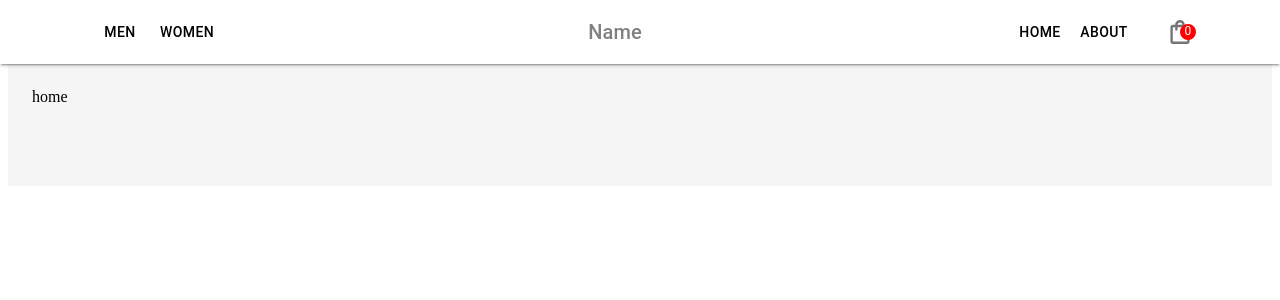
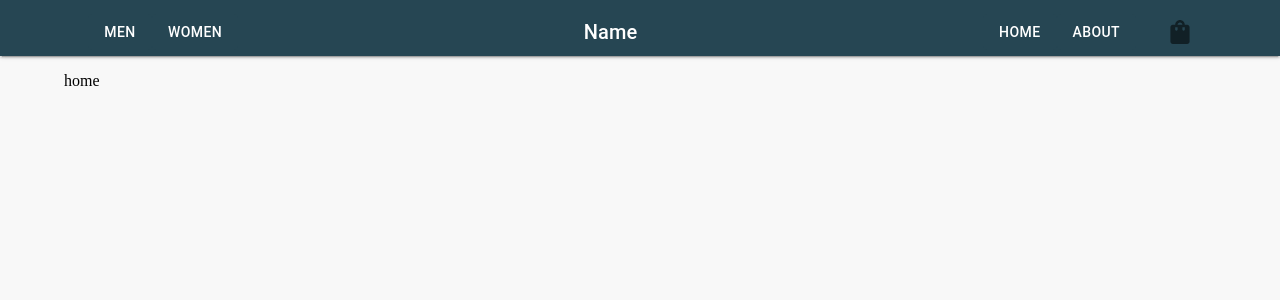
Before and after one commit to rachalSmith/shopping-cart-react-typescript, a React (Create React App) app: page / in a window 1280 px wide. Shown: the top 300 px of the page. Built offline with nearby package versions, Linux system fonts and the light colour scheme.

Commit message:
update to styles

```diff
--- a/src/App.tsx
+++ b/src/App.tsx
@@ -7,28 +7,34 @@ import About from "./pages/about/About";
 import { ShoppingCartProvider } from "./context/shoppingCart/ShoppingCartContext";
 import NavContainer from "./components/navigation/navContainer/NavContainer";
 import ShoppingCartContainer from "./components/shoppingCart/shoppingCartContainer/ShoppingCartContainer";
-import { Box } from "./mui";
+import { Box, Container } from "./mui";
+import { ThemeProvider } from "@emotion/react";
+import { theme } from "./mui/theme";
 
 function App() {
   return (
+    <ThemeProvider theme={theme}>
       <ShoppingCartProvider>
         <NavContainer />
         <ShoppingCartContainer />
         <Box
           sx={{
-          px: 3,
-          py: 10,
-
-          backgroundColor: "#F5F5F5",
+            height: "100vh",
+            py: 8,
+            mx: -1,
+            background: "#F8F8F8",
           }}
         >
+          <Container sx={{ p: 0 }}>
             <Routes>
               <Route path='/' element={<Home />} />
               <Route path='/shop/:category' element={<Shop />} />
               <Route path='/about' element={<About />} />
             </Routes>
+          </Container>
         </Box>
       </ShoppingCartProvider>
+    </ThemeProvider>
   );
 }
 
--- a/src/components/common/card/Card.tsx
+++ b/src/components/common/card/Card.tsx
@@ -1,6 +1,12 @@
-import { ReactNode } from "react";
-import { MuiCard, CardContent, CardMedia } from "../../../mui";
-import { styled } from "@mui/material";
+import { ReactNode, useState } from "react";
+
+import {
+  Card as MuiCard,
+  CardContent,
+  CardMedia,
+  styled,
+  CardProps,
+} from "@mui/material";
 
 import { IShopItem } from "../../../../types/shopItem";
 
@@ -8,19 +14,21 @@ interface ICardProps {
   item: IShopItem;
   children: ReactNode;
   orientation: "column" | "row";
+  elevation: CardProps["elevation"];
   quickAddButton?: ReactNode;
 }
 
 const StyledCardContent = styled(CardContent)({
-  paddingTop: "16px",
-  height: "80px",
   display: "flex",
   flexDirection: "column",
+  gap: "16px",
   justifyContent: "space-between",
-  alignItems: "baseline",
+  alignItems: "stretch",
   ".MuiCardActionArea-focusHighlight": {
     background: "transparent",
   },
+  padding: "8px 8px 0px 8px",
+  minHeight: "75px",
 });
 
 const StyledCardMedia = styled(CardMedia)({
@@ -32,23 +40,31 @@ const StyledCardMedia = styled(CardMedia)({
   backgroundPosition: "50% 50%",
   backgroundRepeat: "no-repeat",
   backgroundSize: "cover",
-  border: "yellow solid",
   minWidth: "25%",
+  margin: "16px",
 });
 
-const Card = ({ item, quickAddButton, children, orientation }: ICardProps) => {
+const Card = ({
+  item,
+  quickAddButton,
+  children,
+  orientation,
+  elevation,
+}: ICardProps) => {
+  const [isDisplayAddButton, setIsDisplayAddButton] = useState<boolean>(false);
   return (
     <>
       <MuiCard
-        variant='outlined'
+        onMouseOver={() => setIsDisplayAddButton(true)}
+        onMouseOut={() => setIsDisplayAddButton(false)}
+        elevation={elevation}
         sx={{
-          border: "red solid",
           display: "flex",
           flexDirection: orientation,
         }}
       >
         <StyledCardMedia image={item.image} title={item.title}>
-          {quickAddButton && quickAddButton}
+          {isDisplayAddButton && quickAddButton && quickAddButton}
         </StyledCardMedia>
 
         <StyledCardContent>{children}</StyledCardContent>
--- a/src/components/common/drawer/Drawer.tsx
+++ b/src/components/common/drawer/Drawer.tsx
@@ -1,13 +1,13 @@
 import { ReactNode } from "react";
 import {
-  CloseIcon,
-  MuiDrawer,
+  Drawer as MuiDrawer,
   Box,
+  styled,
+  Typography,
+  IconButton,
   Divider,
-  IconButton,
-  Typography,
-} from "../../../mui";
-import { styled } from "@mui/material";
+} from "@mui/material";
+import CloseIcon from "@mui/icons-material/Close";
 
 interface ISideDrawerprops {
   anchor: "top" | "left" | "bottom" | "right";
@@ -55,7 +55,7 @@ const Drawer = ({
           <CloseIcon />
         </IconButton>
       </Box>
-      <Divider />
+      <Divider sx={{ mt: 0.75, mb: 1 }} />
       {children}
     </MuiDrawer>
   );
--- a/src/components/common/navButton.tx/NavButton.tsx
+++ b/src/components/common/navButton.tx/NavButton.tsx
@@ -1,4 +1,4 @@
-import { styled } from "@mui/material";
+import { ButtonProps, styled } from "@mui/material";
 import { Button } from "../../../mui";
 import { NavLink } from "react-router-dom";
 
@@ -6,17 +6,27 @@ interface INavButtonProps {
   title: string;
   link: string;
   className?: string;
+  variant?: ButtonProps["variant"];
+  disableElevation?: ButtonProps["disableElevation"];
 }
 
-const NavButton = ({ title, link, className }: INavButtonProps) => {
+const NavButton = ({
+  title,
+  link,
+  className,
+  variant,
+  disableElevation,
+}: INavButtonProps) => {
   if (link[0] !== "/") {
     throw new Error("Link is missing /");
   }
 
   return (
     <Button
+      color='primary'
+      variant={variant}
+      disableElevation={disableElevation}
       className={className}
-      sx={{ color: "#000" }}
       component={NavLink}
       to={link}
     >
--- a/src/components/navigation/navBar/NavBar.tsx
+++ b/src/components/navigation/navBar/NavBar.tsx
@@ -1,16 +1,17 @@
-import NavButton from "../../common/navButton.tx/NavButton";
-import { pages } from "../helpers";
-import { useShoppingCart } from "../../../context/shoppingCart/ShoppingCartContext";
 import {
   AppBar,
   Box,
   Container,
   IconButton,
-  MenuIcon,
-  ShoppingCartOutlinedIcon,
   Toolbar,
   Typography,
-} from "../../../mui";
+} from "@mui/material";
+import ShoppingBagIcon from "@mui/icons-material/ShoppingBag";
+import MenuIcon from "@mui/icons-material/Menu";
+
+import NavButton from "../../common/navButton.tx/NavButton";
+import { pages } from "../helpers";
+import { useShoppingCart } from "../../../context/shoppingCart/ShoppingCartContext";
 
 interface INavBarProps {
   title: string;
@@ -27,7 +28,7 @@ const NavBar = ({ title, toggleMobileDrawer }: INavBarProps) => {
         elevation={2}
         sx={{
           alignItems: "center",
-          background: "white",
+          height: 56,
         }}
       >
         <Container sx={{ display: "flex" }}>
@@ -43,7 +44,7 @@ const NavBar = ({ title, toggleMobileDrawer }: INavBarProps) => {
               onClick={(prev) => toggleMobileDrawer(!prev)}
               sx={{ mr: 1, display: { sm: "none" } }}
             >
-              <MenuIcon />
+              <MenuIcon sx={{ color: "white" }} />
             </IconButton>
 
             <Box
@@ -51,14 +52,24 @@ const NavBar = ({ title, toggleMobileDrawer }: INavBarProps) => {
                 display: { xs: "none", sm: "block" },
               }}
             >
-              <NavButton title={"Men"} link={"/shop/men"} />
-              <NavButton title={"Women"} link={"/shop/women"} />
+              <NavButton
+                variant='contained'
+                disableElevation
+                title={"Men"}
+                link={"/shop/men"}
+              />
+              <NavButton
+                variant='contained'
+                disableElevation
+                title={"Women"}
+                link={"/shop/women"}
+              />
             </Box>
 
             <Typography
               variant='h6'
               component='div'
-              sx={{ color: "gray", display: { xs: "none", sm: "block" } }}
+              sx={{ display: { xs: "none", sm: "block" } }}
             >
               {title}
             </Typography>
@@ -70,6 +81,8 @@ const NavBar = ({ title, toggleMobileDrawer }: INavBarProps) => {
             >
               {pages.map((page) => (
                 <NavButton
+                  variant='contained'
+                  disableElevation
                   key={page.title}
                   title={page.title}
                   link={page.link}
@@ -78,29 +91,28 @@ const NavBar = ({ title, toggleMobileDrawer }: INavBarProps) => {
             </Box>
           </Toolbar>
           <IconButton
-            onClick={() => setIsCartOpen(true)}
             aria-label='go to shopping cart'
             component='label'
             sx={{ position: "relative", mr: 2 }}
+            onClick={() => setIsCartOpen(true)}
           >
-            <ShoppingCartOutlinedIcon sx={{ transform: "scale(1.2)" }} />
+            <ShoppingBagIcon
+              color='inherit'
+              sx={{
+                transform: "scale(1.2)",
+                color: cartState.totalItems >= 1 ? "white" : undefined,
+              }}
+            />
             <Typography
               sx={{
-                background: "red",
                 position: "absolute",
-                color: "#fff",
-                top: "1.5rem",
-                left: "1.25rem",
-                borderRadius: "50%",
-                width: "1rem",
-                height: "1rem",
-                display: "flex",
-                justifyContent: "center",
-                alignItems: "center",
+                top: "1.75rem",
+                left: cartState.totalItems < 10 ? "1.05rem" : "0.83rem",
+                fontWeight: 700,
               }}
               variant='caption'
             >
-              {cartState.totalItems}
+              {cartState.totalItems >= 1 && cartState.totalItems}
             </Typography>
           </IconButton>
         </Container>
--- a/src/components/shoppingCart/shoppingCartCardContent.tsx/ShoppingCartCardContent.tsx
+++ b/src/components/shoppingCart/shoppingCartCardContent.tsx/ShoppingCartCardContent.tsx
@@ -22,12 +22,21 @@ const ShoppingCardCardContent = ({ item }: ICardContentProps) => {
 
   return (
     <Grid container spacing={2}>
-      <Grid item xs={10}>
+      <Grid
+        item
+        xs={12}
+        sx={{
+          display: "flex",
+          justifyContent: "space-between",
+          alignItems: "center",
+        }}
+      >
         <Typography variant='caption'>{item.title}</Typography>
-      </Grid>
-      <Grid item xs={2}>
+
         <IconButton
-          size='small'
+          sx={{
+            p: 0,
+          }}
           aria-label='close'
           onClick={() =>
             cartDispatch({ type: "REMOVE_FROM_CART", payload: item })
--- a/src/mui/index.ts
+++ b/src/mui/index.ts
@@ -21,5 +21,3 @@ export { default as Typography } from "@mui/material/Typography";
 export { default as CloseIcon } from "@mui/icons-material/Close";
 export { default as AddIcon } from "@mui/icons-material/Add";
 export { default as RemoveIcon } from "@mui/icons-material/Remove";
-export { default as ShoppingCartOutlinedIcon } from "@mui/icons-material/ShoppingBagOutlined";
-export { default as MenuIcon } from "@mui/icons-material/Menu";
--- /dev/null
+++ b/src/mui/theme.ts
@@ -0,0 +1,27 @@
+import { createTheme } from "@mui/material/styles";
+
+export const theme = createTheme({
+  palette: {
+    mode: "light",
+    primary: {
+      main: "#264653",
+      dark: "#1a333b",
+      light: "#4b636d",
+      contrastText: "#fff",
+    },
+    secondary: {
+      main: "#0fa3b1",
+    },
+    success: {
+      main: "#2a9d8f",
+    },
+  },
+  spacing: 8,
+  components: {
+    MuiTooltip: {
+      styleOverrides: {
+        arrow: true,
+      },
+    },
+  },
+});
```
Also changed, not shown: src/components/navigation/mobileNav/MobileNav.tsx (+33 -4 lines), src/components/shoppingCart/shoppingCartContainer/ShoppingCartContainer.tsx (+8 -10 lines), src/pages/shop/Shop.tsx (+17 -6 lines), 1 other file (tests, documents, lock files or other folders). Lines whose indentation alone changed are shown as unchanged.
